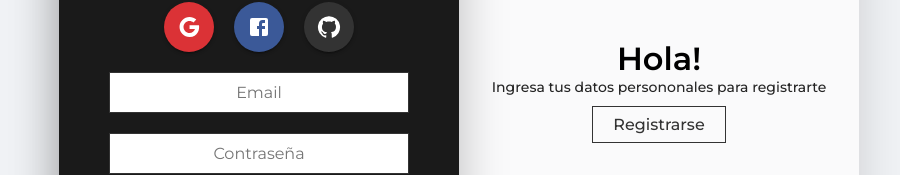
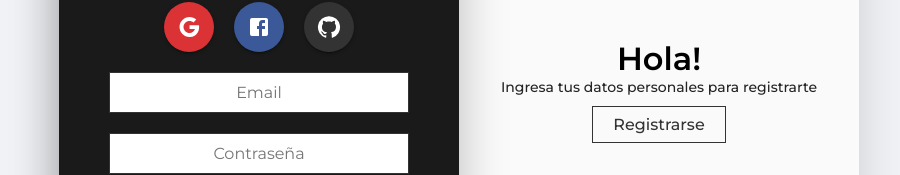
Before and after one commit to SrOscuroBlck/UniCalc, a React (Create React App) app: page /login in a window 1280 px wide. Shown: the part 309-484 px from the top of the page, without its empty margins (181-1081 px from the left). Built offline with nearby package versions, Linux system fonts and the light colour scheme; no server answers.

Commit message:
cambio de persononales

```diff
--- a/src/components/LogInContainer/LoginContainer.js
+++ b/src/components/LogInContainer/LoginContainer.js
@@ -155,7 +155,7 @@ function LoginContainer() {
   const handleGoogleLogin = async () => {
     try {
       await loginWithGoogle();
-      navigate("/");
+      navigate("/dashboard");
     } catch (error) {
       setFireBaseError(errorFireBase(error.code));
       setFireBaseNotification(true);
@@ -168,7 +168,7 @@ function LoginContainer() {
   const handleGithubLogin = async () => {
     try {
       await loginWithGithub();
-      navigate("/");
+      navigate("/dashboard");
     } catch (error) {
       setFireBaseError(errorFireBase(error.code));
       setFireBaseNotification(true);
@@ -233,14 +233,14 @@ function LoginContainer() {
               <h1>Bienvenido de Vuelta!</h1>
               <p>Para ver tu contenido inicia sesión con tus datos personales</p>
               <button className="signinBtn" type="submit" onClick={handleSignIn}>
-                Iniciar Sesion
+                Iniciar Sesión
               </button>
             </div>
 
             {/* Sign-up Part */}
             <div className={`box signup ${!isSignIn ? "active" : ""}`}>
               <h1>Hola!</h1>
-              <p>Ingresa tus datos persononales para registrarte</p>
+              <p>Ingresa tus datos personales para registrarte</p>
               <button className="signupBtn" type="submit" onClick={handleSignUp}>
                 Registrarse
               </button>
```
